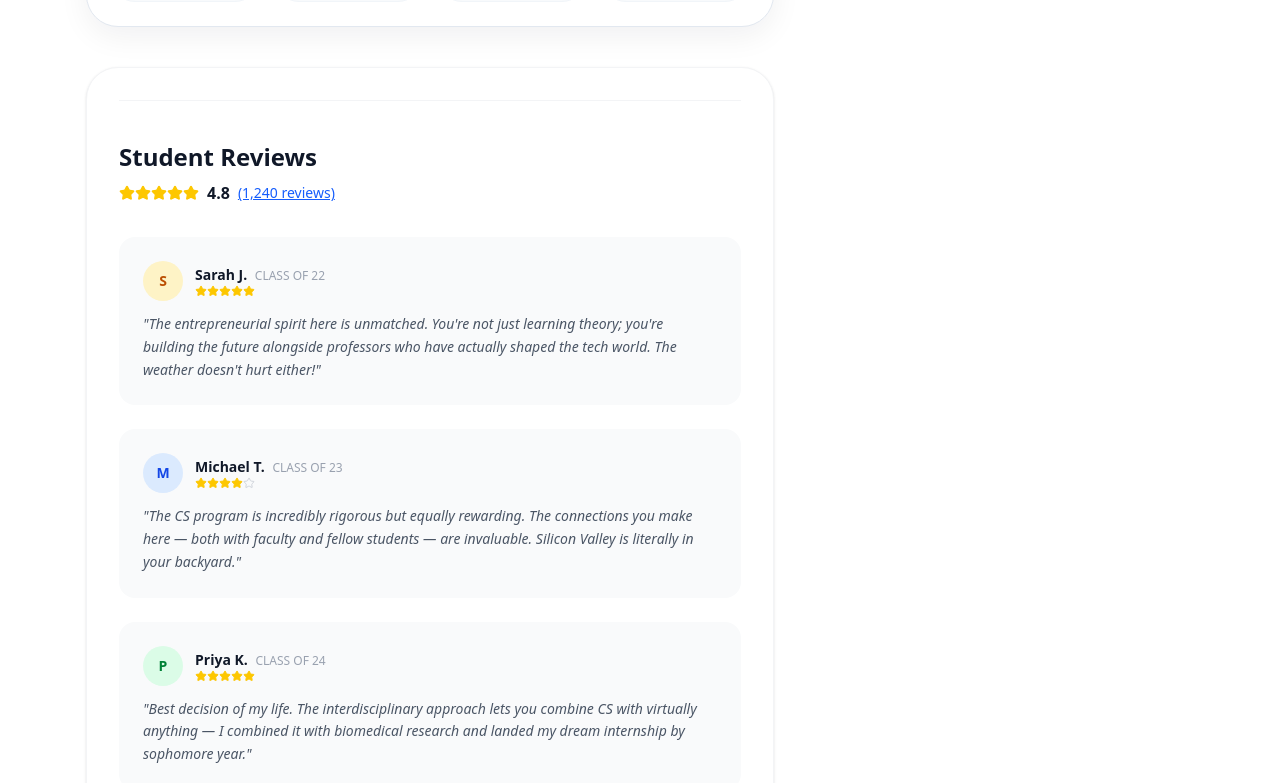
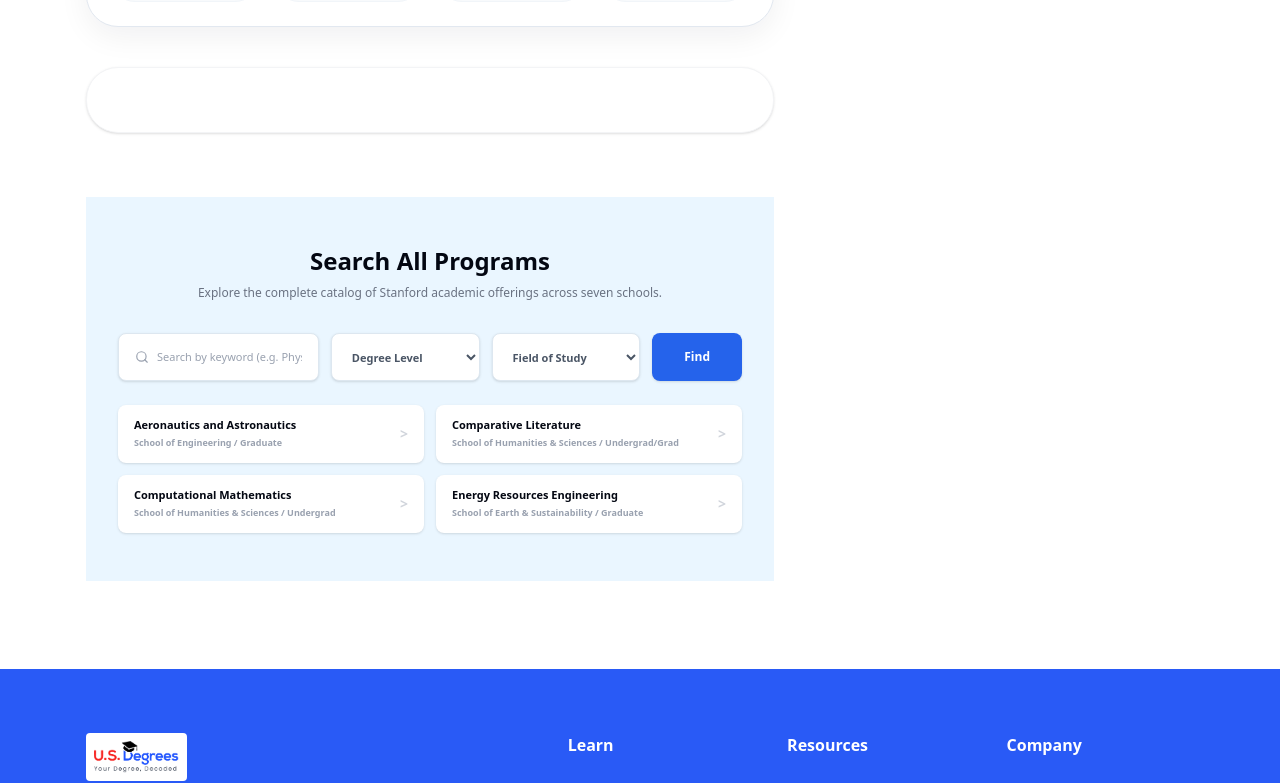
Before and after one commit to globifydeveloper-star/US-DEGREE-WEB, a Next.js app: page /university/1 in a window 1280 px wide. Shown: the part 1948-2731 px from the top of the page. Built offline with nearby package versions, Linux system fonts and the light colour scheme; no server answers.

Commit message:
Refactor from overview :Removed student review

```diff
--- a/src/components/university/StudentReviews.tsx
+++ /dev/null
@@ -1,66 +0,0 @@
-import React from 'react';
-import { Star } from 'lucide-react';
-
-const reviews = [
-  {
-    name: "Sarah J.",
-    classYear: "CLASS OF 22",
-    rating: 5,
-    text: "\"The entrepreneurial spirit here is unmatched. You're not just learning theory; you're building the future alongside professors who have actually shaped the tech world. The weather doesn't hurt either!\"",
-    avatar: "S",
-    avatarBg: "bg-amber-100 text-amber-700",
-  },
-  {
-    name: "Michael T.",
-    classYear: "CLASS OF 23",
-    rating: 4,
-    text: "\"The CS program is incredibly rigorous but equally rewarding. The connections you make here — both with faculty and fellow students — are invaluable. Silicon Valley is literally in your backyard.\"",
-    avatar: "M",
-    avatarBg: "bg-blue-100 text-blue-700",
-  },
-  {
-    name: "Priya K.",
-    classYear: "CLASS OF 24",
-    rating: 5,
-    text: "\"Best decision of my life. The interdisciplinary approach lets you combine CS with virtually anything — I combined it with biomedical research and landed my dream internship by sophomore year.\"",
-    avatar: "P",
-    avatarBg: "bg-green-100 text-green-700",
-  },
-];
-
-export default function StudentReviews() {
-  return (
-    <div className="py-10 border-t border-gray-100">
-      <h2 className="text-2xl font-extrabold text-gray-900 mb-2">Student Reviews</h2>
-      <div className="flex items-center gap-2 mb-8">
-        <div className="flex">
-          {[1, 2, 3, 4, 5].map((s) => (
-            <Star key={s} size={16} className="text-yellow-400 fill-yellow-400" />
-          ))}
-        </div>
-        <span className="font-bold text-gray-900">4.8</span>
-        <span className="text-sm text-blue-600 underline cursor-pointer">(1,240 reviews)</span>
-      </div>
-      <div className="space-y-6">
-        {reviews.map((review, i) => (
-          <div key={i} className="bg-gray-50 rounded-2xl p-6">
-            <div className="flex items-center gap-3 mb-3">
-              <div className={`w-10 h-10 rounded-full ${review.avatarBg} flex items-center justify-center font-bold text-sm`}>
-                {review.avatar}
-              </div>
-              <div>
-                <p className="text-sm font-bold text-gray-900">{review.name} <span className="text-xs text-gray-400 font-normal ml-1">{review.classYear}</span></p>
-                <div className="flex">
-                  {[1, 2, 3, 4, 5].map((s) => (
-                    <Star key={s} size={12} className={s <= review.rating ? "text-yellow-400 fill-yellow-400" : "text-gray-300"} />
-                  ))}
-                </div>
-              </div>
-            </div>
-            <p className="text-sm text-gray-600 leading-relaxed italic">{review.text}</p>
-          </div>
-        ))}
-      </div>
-    </div>
-  );
-}
--- a/src/components/university/TabContent.tsx
+++ b/src/components/university/TabContent.tsx
@@ -6,7 +6,6 @@ import StatsGrid from "./StatsGrid";
 import ProgramDetail from "./ProgramDetail";
 import AdmissionsOverview from "./AdmissionsOverview";
 import OutcomesSection from "./OutcomesSection";
-import StudentReviews from "./StudentReviews";
 import CourseSummarySideCard from "./CourseSummarySideCard";
 import ProgramSearchBand from "./ProgramSearchBand";
 import ProgramsAcademicsTab from "./ProgramsAcademicsTab";
@@ -50,11 +49,10 @@ export default function TabContent({ data }: { data: any }) {
               <button
                 key={tab}
                 onClick={() => setActiveTab(tab)}
-                className={`relative whitespace-nowrap py-5 text-sm font-bold transition-all duration-200 ${
-                  activeTab === tab
+                className={`relative whitespace-nowrap py-5 text-sm font-bold transition-all duration-200 ${activeTab === tab
                     ? "text-[#2563EB]"
                     : "text-[#64748B] hover:text-gray-900"
-                }`}
+                  }`}
               >
                 {tab}
                 {activeTab === tab && (
@@ -98,7 +96,7 @@ export default function TabContent({ data }: { data: any }) {
               />
 
               <div className="rounded-[32px] border border-gray-100 bg-white p-8 shadow-sm">
-                <StudentReviews />
+                {/* <StudentReviews /> */}
               </div>
 
               <ProgramSearchBand />
```
